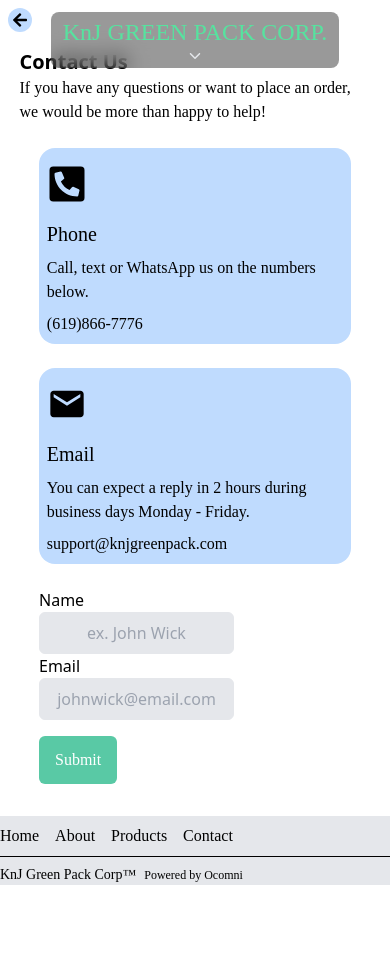
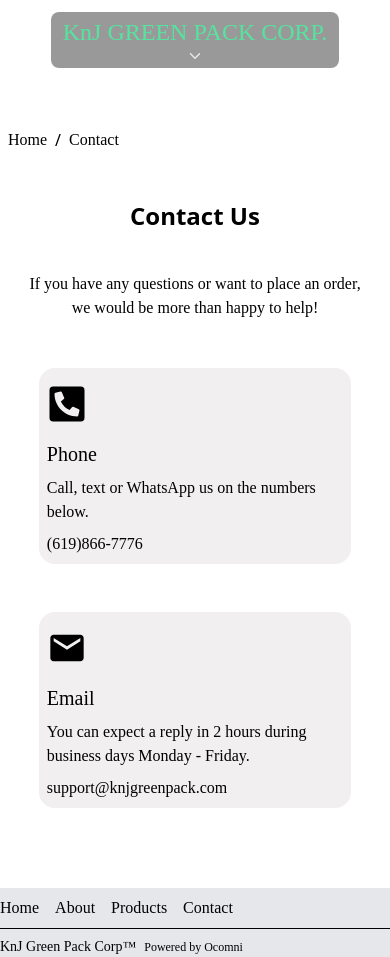
Before and after one commit to gualberto2/GreenCorp, a React (Vite) app: page /contact in a window 390 px wide. Before the commit the page ends 885 px from the top, so only its background shows below. Built offline with nearby package versions, Linux system fonts and the light colour scheme; a web font is replaced by a local one.

Commit message:
feat: UI improvement
- UI improvement on contact page for mobile and desktop, includes navigation string and form colors

```diff
--- a/src/pages/Contact.jsx
+++ b/src/pages/Contact.jsx
@@ -1,32 +1,35 @@
 // Icons below
-import { FaArrowLeft } from "react-icons/fa";
+import { useNavigate } from "react-router-dom";
 import { FaPhoneSquareAlt } from "react-icons/fa";
 import { MdEmail } from "react-icons/md";
-//
-import { Link } from "react-router-dom";
 
 export default function Contact() {
+  // navigation declaration below
+  const navigate = useNavigate();
+
   return (
     //
     <>
       <div className="mobile-container mx-auto w-[100%] lg:hidden md:hidden">
-        <div className="m-2">
-          <div className="mb-2 w-6 p-1 bg-blue-200 rounded-xl">
-            <Link to="/">
-              <FaArrowLeft className="w-4" />
-            </Link>
+        <div className="m-2 mt-32">
+          <div className="flex">
+            <p className="mr-2" onClick={() => navigate("/")}>
+              Home
+            </p>
+            <span>/</span>
+            <p className="ml-2">Contact</p>
           </div>
         </div>
 
-        <div className="w-[90%] mx-auto mt-4">
-          <h2 className="font-bold text-xl">Contact Us</h2>
-          <p>
+        <div className="w-[90%] mx-auto mt-12">
+          <h2 className="font-bold text-2xl text-center mb-10">Contact Us</h2>
+          <p className="text-center">
             If you have any questions or want to place an order, we would be
             more than happy to help!
           </p>
         </div>
         {/* Box for the phone parent container below */}
-        <div className="w-[80%] mx-auto bg-blue-200 mt-6 flex flex-col rounded-2xl">
+        <div className="w-[80%] mx-auto bg-[#f1efef] mt-12 flex flex-col rounded-2xl">
           {/* Phone content */}
           <div className="w-[95%] mx-auto">
             <div className="mt-4">
@@ -42,7 +45,7 @@ export default function Contact() {
           </div>
         </div>
         {/* Box for email */}
-        <div className="w-[80%] mx-auto bg-blue-200 mt-6 flex flex-col rounded-2xl">
+        <div className="w-[80%] mx-auto bg-[#f1efef] mt-12 flex flex-col rounded-2xl">
           {/* Email content */}
           <div className="w-[95%] mx-auto">
             <div className="mt-4">
@@ -59,9 +62,9 @@ export default function Contact() {
           </div>
         </div>
         {/* Form Box Below */}
-        <div className="mt-6 mb-8">
-          <form onSubmit="">
-            <div className="flex flex-col w-[50%] ml-[10%]">
+        <div className=" container mx-auto w-[50%] mt-20">
+          {/* <form onSubmit="">
+            <div className="flex flex-col">
               <div>
                 <label htmlFor="first" className="font-light text-md text-gray">
                   Name
@@ -88,7 +91,7 @@ export default function Contact() {
                 />
               </div>
 
-              <div className="text-left mt-4">
+              <div className="text-center mt-4">
                 <button
                   type="submit"
                   className="py-3 px-4 font-light text-md text-white bg-[#59c9a5] rounded-md"
@@ -97,12 +100,12 @@ export default function Contact() {
                 </button>
               </div>
             </div>
-          </form>
+          </form> */}
         </div>
       </div>
 
       {/* Desktop and Tablet Page */}
-      <div className="hidden lg:block md:block">
+      <div className="hidden lg:block md:block container mx-auto mt-32 mb-0">
         <div className="flex items-center w-full">
           <div className="grid grid-cols-12 mt-10">
             {/* Add grid cols below */}
@@ -116,18 +119,18 @@ export default function Contact() {
               <p className="font-light mb-2">(800) 212-2221</p>
             </div>
             {/* Add grid cols below */}
-            <div className="bg-slate-200 col-start-8 col-end-12">
+            <div className="bg-[#f1efef] col-start-8 col-end-12">
               <div className="grid grid-cols-2 grid-rows-1 place-items-center py-20">
-                <div className="mt-2 mb-2 bg-slate-200 row-start-1 row-end-1 col-start-1 col-end-3">
+                <div className="mt-2 mb-2 bg-[#f1efef] row-start-1 row-end-1 col-start-1 col-end-3">
                   <h3 className="text-3xl mb-2 font-semibold">Get in touch</h3>
                   <p className="font-light">You can reach us anytime</p>
                 </div>
-                <div className="bg-slate-200 row-start-2 row-end-2 col-start-1 col-end-3 w-[70%]">
-                  <form className="bg-slate-200">
+                <div className="bg-[#f1efef] row-start-2 row-end-2 col-start-1 col-end-3 w-[70%]">
+                  <form className="bg-[#f1efef]">
                     <div className="rounded-lg mt-2 mb-2 w-full">
                       {/* First name */}
                       <input
-                        className="bg-slate-200 border border-slate-400 py-2 px-2 h-10 rounded-lg w-full focus:outline-none focus:ring-2 focus:ring-green-500"
+                        className="bg-slate-100 border border-slate-400 py-2 px-2 h-10 rounded-lg w-full focus:outline-none focus:ring-2 focus:ring-green-500"
                         type="text"
                         id="first"
                         placeholder="ex. John Wick"
@@ -137,7 +140,7 @@ export default function Contact() {
                     <div className="rounded-lg mt-2 mb-2 w-full">
                       {/* Email */}
                       <input
-                        className="bg-slate-200 border border-slate-400 py-2 px-2 h-10 rounded-lg w-full focus:outline-none focus:ring-2 focus:ring-green-500"
+                        className="bg-slate-100 border border-slate-400 py-2 px-2 h-10 rounded-lg w-full focus:outline-none focus:ring-2 focus:ring-green-500"
                         type="text"
                         id="first"
                         placeholder="johnwick@email.com"
@@ -147,7 +150,7 @@ export default function Contact() {
                     <div className="rounded-xl mt-2 mb-2 w-full ">
                       {/* Textbox */}
                       <textarea
-                        className="bg-slate-200 border border-slate-400 h-10 rounded-lg w-full focus:outline-none focus:ring-2 focus:ring-green-500"
+                        className="bg-slate-100 border border-slate-400 h-10 rounded-lg w-full focus:outline-none focus:ring-2 focus:ring-green-500"
                         type="text"
                         id="first"
                         placeholder="How can we help?"
```
